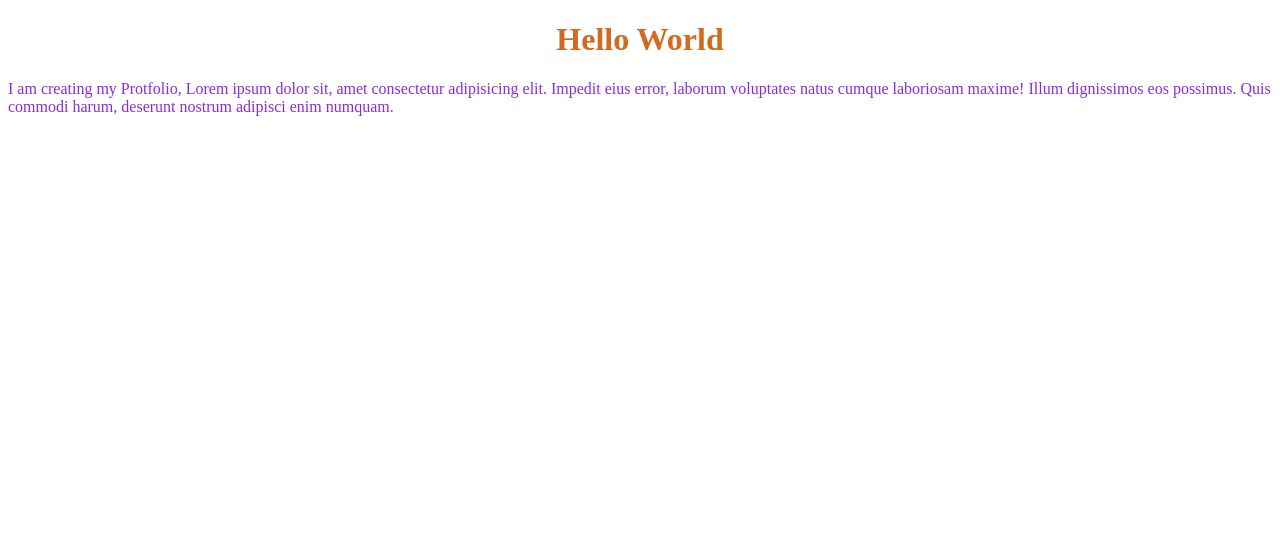
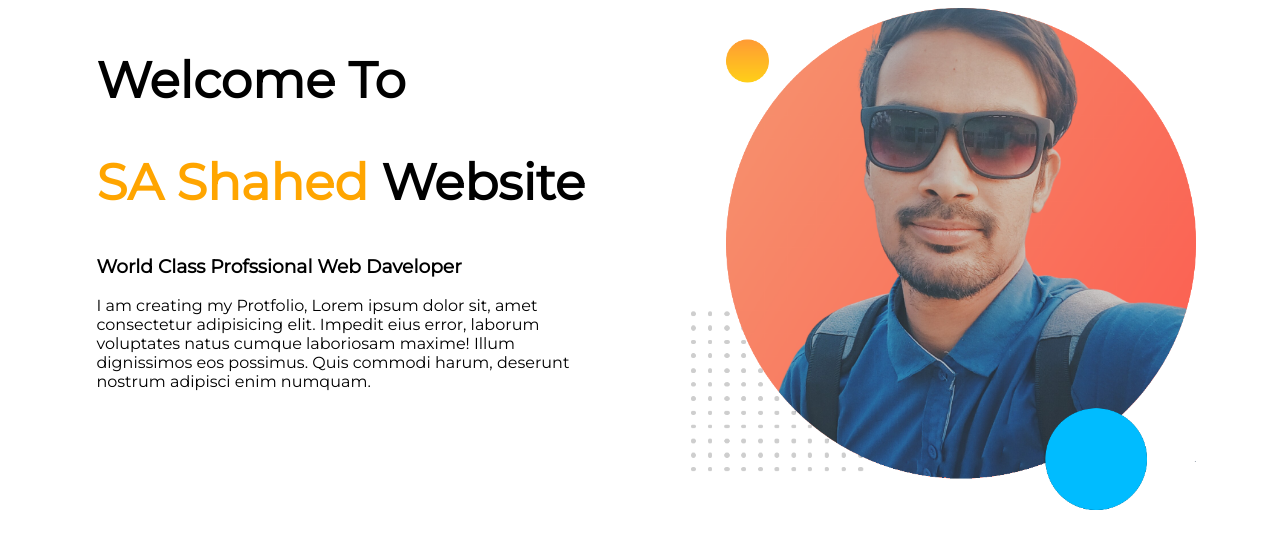
Before and after one commit to Shahed-BD71/my-first-protfolio, a plain HTML site: page index.html in a window 1280 px wide. Drawn offline with Linux system fonts and the light colour scheme.

Commit message:
added picture1

```diff
--- a/index.html
+++ b/index.html
@@ -3,11 +3,21 @@
 <head>
     <meta charset="UTF-8">
     <meta name="viewport" content="width=device-width, initial-scale=1.0">
-    <link rel="stylesheet" href="style.css">
-    <title>SA Shahed</title>
+    <link rel="stylesheet" href="style.css"><link rel="preconnect" href="https://fonts.gstatic.com">
+    <link href="https://fonts.googleapis.com/css2?family=Montserrat&display=swap" rel="stylesheet">
+    <title>Shahed The Davloper</title>
 </head>
 <body>
-    <h1>Hello World</h1>
-    <p>I am creating my Protfolio, Lorem ipsum dolor sit, amet consectetur adipisicing elit. Impedit eius error, laborum voluptates natus cumque laboriosam maxime! Illum dignissimos eos possimus. Quis commodi harum, deserunt nostrum adipisci enim numquam.</p>
+<section>
+    <div class="half-width">
+        <h1>Welcome To</h1>
+        <h1><span class="highlight">SA Shahed</span> Website</h1>
+        <h3>World Class Profssional Web Daveloper</h3>
+        <p>I am creating my Protfolio, Lorem ipsum dolor sit, amet consectetur adipisicing elit. Impedit eius error, laborum voluptates natus cumque laboriosam maxime! Illum dignissimos eos possimus. Quis commodi harum, deserunt nostrum adipisci enim numquam.</p>
+    <div>
+</section>
+    <div class="half-width">
+        <img src="images/picture1.png" alt="Selfie with hill">
+    </div>
 </body>
 </html>
--- a/style.css
+++ b/style.css
@@ -1,9 +1,21 @@
-p {
-color: blueviolet;
+body {
+    font-family: 'Montserrat', sans-serif;
 }
 
 h1 {
-    color: chocolate;
-    text-align: center;
-    text-justify: auto;
+    font-size: 50px;
 }
+.highlight {
+    color: orange;
+}
+
+.half-width {
+    width:40%;
+    float:left;
+    margin-left:5%;
+    padding-left:2%;
+}
+.half-width img {
+    width:100%;
+
+}
```
Also changed, not shown: images/picture1.png (added), images/picture2.png (added), images/selfie-with-hill.jpg (deleted), images/web-shahed.jpg (added).
